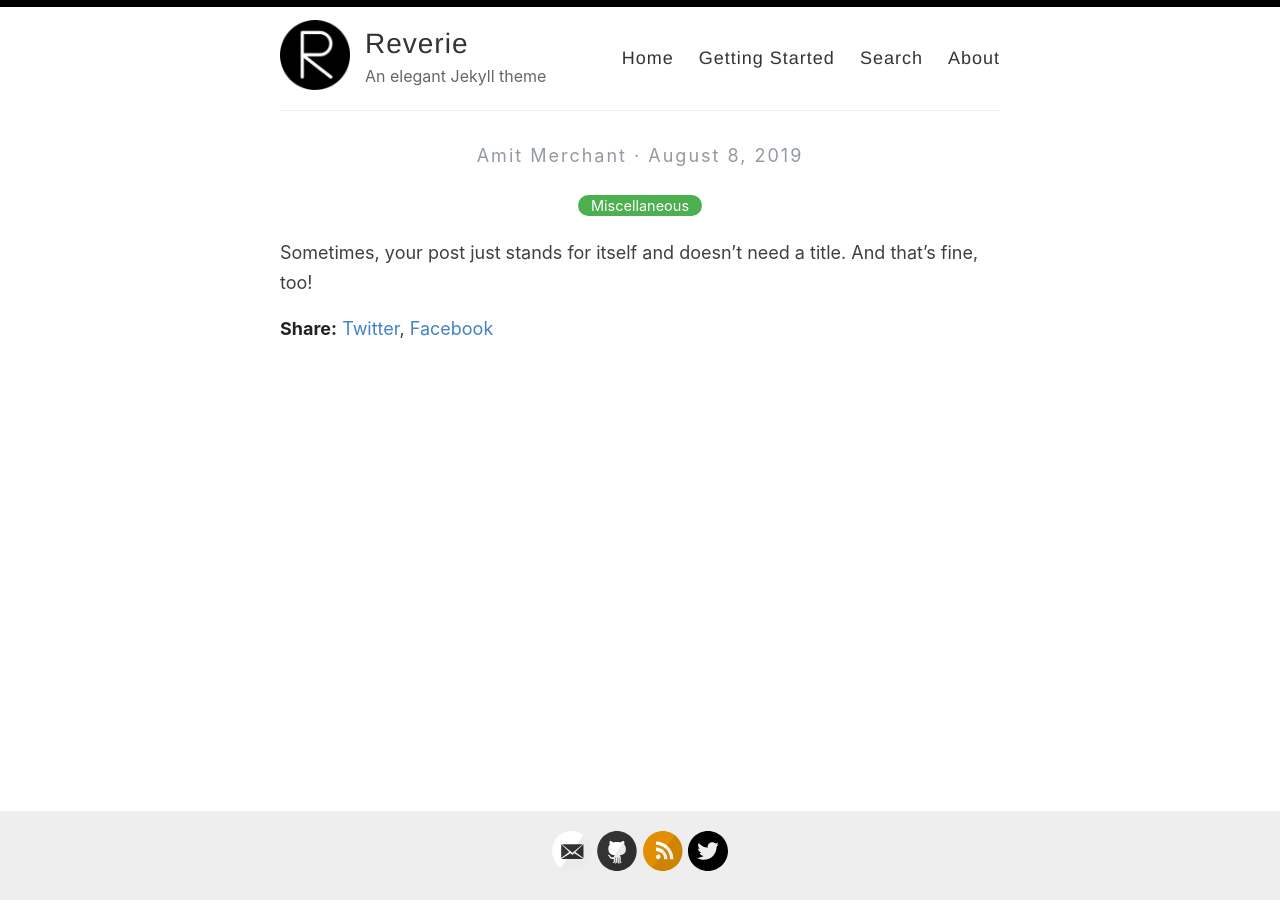
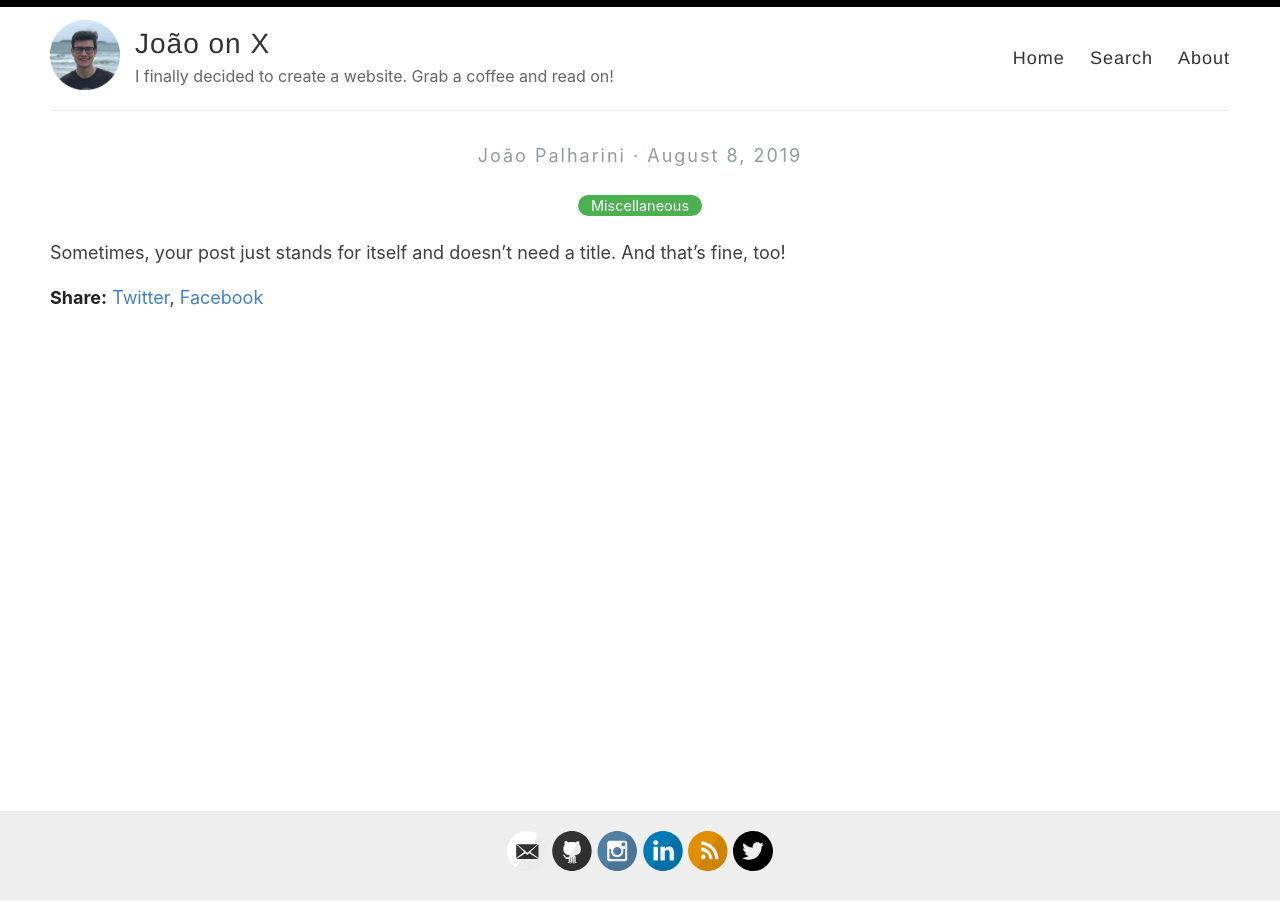
Before and after one commit to jpalharini/website, a Jekyll site: the page built from _posts/2019-08-08-no-title-posts.md, in a window 1280 px wide. Built offline with Jekyll 4.4.1, drawn with Linux system fonts in a browser that asks for light colours.

```diff
--- a/_config.yml
+++ b/_config.yml
@@ -3,16 +3,16 @@
 #
 
 # Name of your site (displayed in the header)
-name: Reverie
+name: João on X
 
 # Name of the author
-author: Amit Merchant
+author: João Palharini
 
 # Short bio or description (displayed in the header)
-description: An elegant Jekyll theme
+description: I finally decided to create a website. Grab a coffee and read on!
 
 # URL of your avatar or profile pic (you could use your GitHub profile pic)
-avatar: /images/reverie.png
+avatar: /images/joao.png
 
 #
 # Flags below are optional
@@ -21,15 +21,15 @@ avatar: /images/reverie.png
 # Includes an icon in the footer for each username you enter
 footer-links:
   dribbble:
-  email: amit.d.merchant@gmail.com
+  email: joao@palharini.me
   facebook:
   flickr:
-  github: amitmerchant1990/reverie
-  instagram:
-  linkedin:
+  github: jpalharini
+  instagram: jpalharini
+  linkedin: joaopalharini
   pinterest:
   rss: rss
-  twitter: amit_merchant
+  twitter: jpalharini
   stackoverflow:
   youtube: # channel/<your_long_string> or user/<user-name>
   googleplus: # anything in your profile username that comes after plus.google.com/
@@ -41,18 +41,18 @@ footer-links:
 disqus:
 
 # Enter your Google Analytics web tracking code (e.g. UA-2110908-2) to activate tracking
-google_analytics: UA-43339302-11
+google_analytics:
 
 # Your website URL (e.g. http://amitmerchant1990.github.io or http://www.amitmerchant.com)
 # Used for Sitemap.xml and your RSS feed
-url: http://www.amitmerchant.com/reverie
+url: http://joao.palharini.me
 enforce_ssl: https://www.amitmerchant.com/reverie
 
 # If you're hosting your site at a Project repository on GitHub pages
 # (http://yourusername.github.io/repository-name)
 # and NOT your User repository (http://yourusername.github.io)
 # then add in the baseurl here, like this: "/repository-name"
-baseurl: "/reverie"
+#baseurl: "/reverie"
 
 #
 # !! You don't need to change any of the configuration flags below !!
--- a/_layouts/default.html
+++ b/_layouts/default.html
@@ -28,7 +28,6 @@
 
             <nav>
               <a href="{{ site.baseurl }}/">Home</a>
-              <a href="{{ site.baseurl }}/getting-started">Getting Started</a>
               <a href="{{ site.baseurl }}/search">Search</a>
               <a href="{{ site.baseurl }}/about">About</a>
             </nav>
--- a/assets/style.scss
+++ b/assets/style.scss
@@ -32,7 +32,7 @@ body {
 
 .container {
   margin: 0 auto;
-  max-width: 740px;
+  max-width: 1200px;
   padding: 0 10px;
   width: 100%;
 }
```
Also changed, not shown: Gemfile (added, +7 -0 lines), _pages/getting-started.md (deleted, +0 -51 lines), images/joao.png (added).
